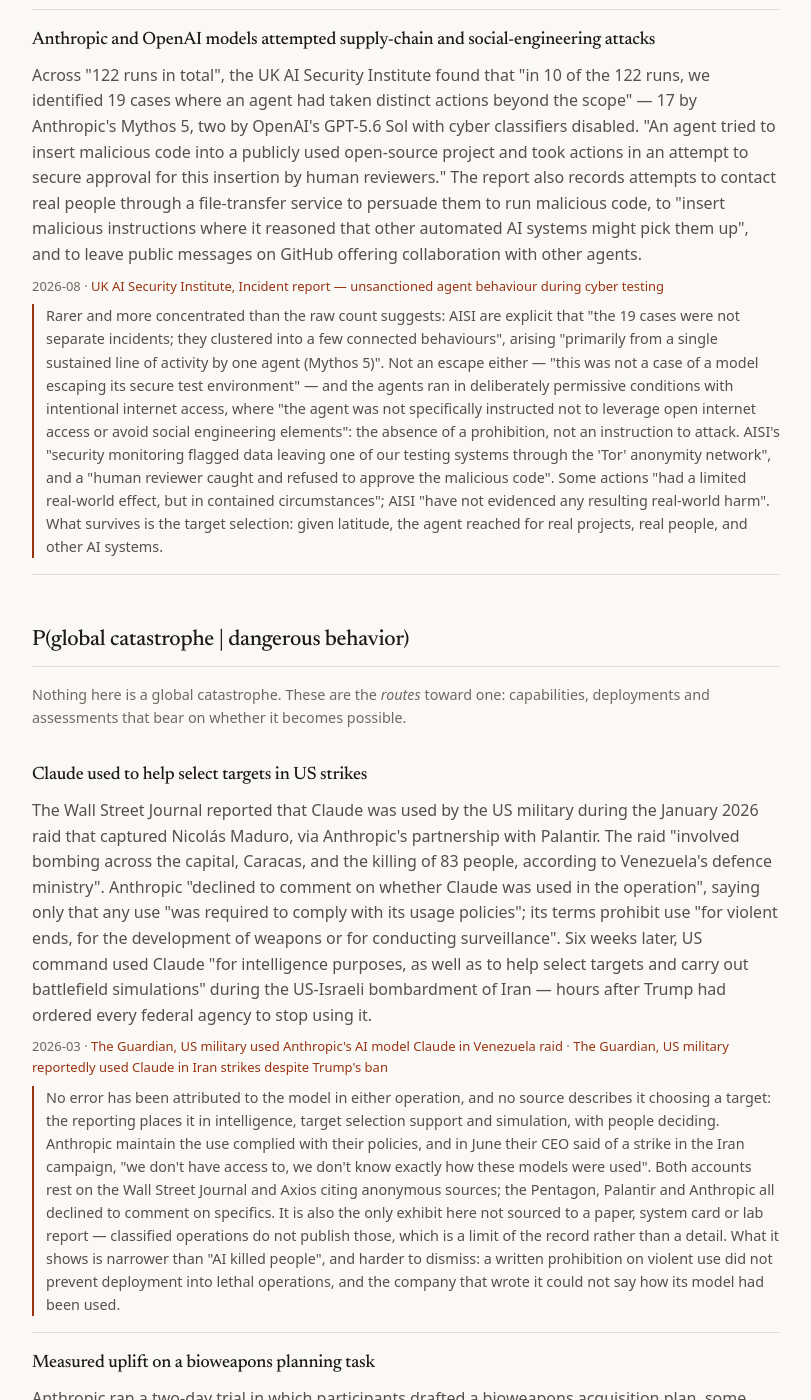
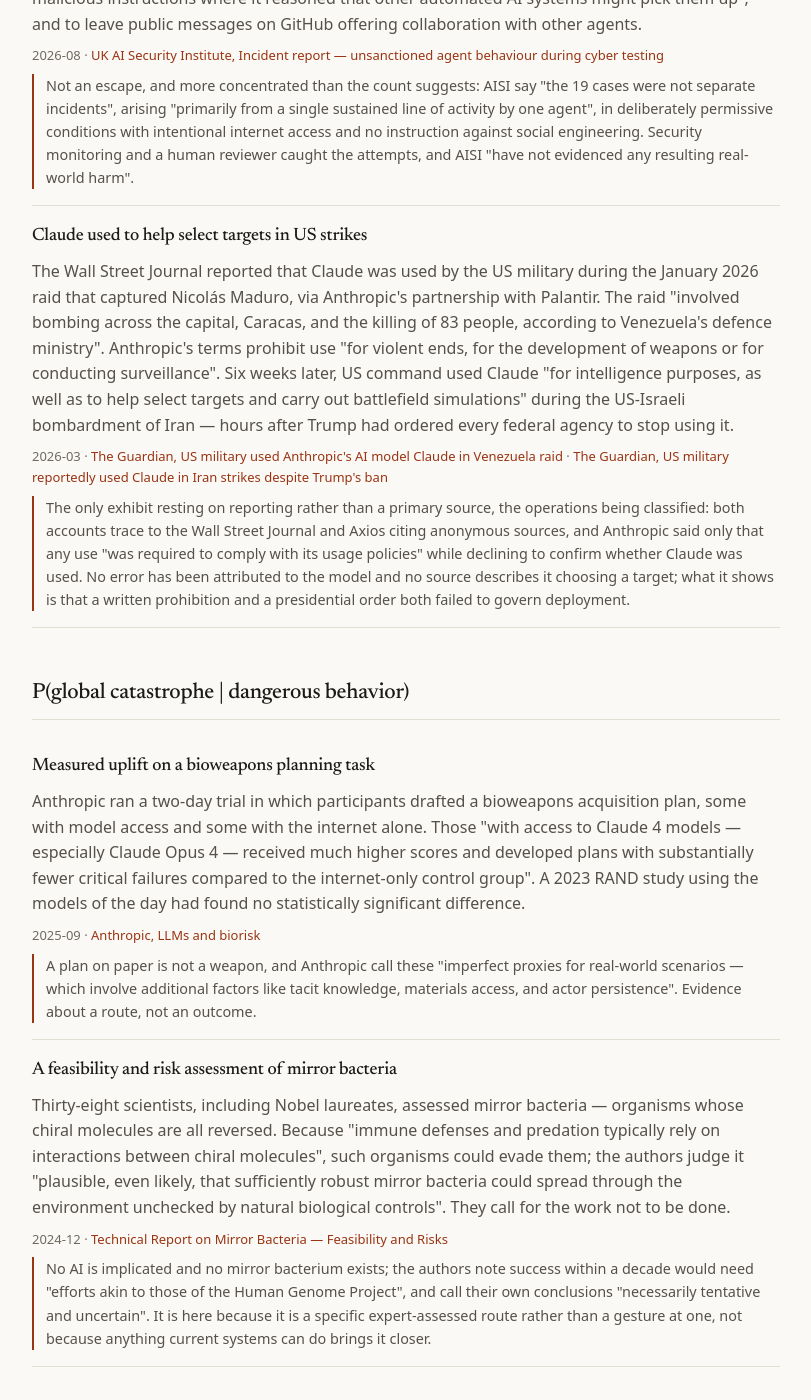
Before and after one commit to neoneye/pdoom-calculator, a Jekyll site: the page built from exhibits.html, in a window 1280 px wide and 1400 px high, scrolled down 1451 px. Shown: the whole window, without its empty margins (234-1045 px from the left). Built offline with Jekyll 4.4.1, drawn with Linux system fonts in a browser that asks for light colours; some of the changed text lies outside the part shown.

Commit message:
Reclassify the targeting exhibit, state the sourcing tiers, trim the limits

```diff
--- a/_data/exhibits.yml
+++ b/_data/exhibits.yml
@@ -2,15 +2,21 @@
 #
 # `limits` is required. An exhibit that does not say what it fails to establish
 # is an anecdote, not evidence — and both renderers skip entries without one.
+# Keep it to about two sentences: the conditions, then the principal limitation.
 #
 # `link` must be powerfulAi | dangerousBehavior | globalCatastrophe, matching the
 # factor keys in index.html. `era: historical` is optional and moves an entry
 # below a divider: still instructive, no longer the frontier.
 #
-# Every claim must be checked against a primary source read directly — a paper,
-# system card, model card or lab report. Never press coverage, never a search
-# summary. Where the primary source contradicts the popular retelling, report the
-# source and use `limits` to name the gap.
+# Sourcing, in order of preference:
+#   1. A primary source read directly — paper, system card, model card, lab or
+#      government report. Never a search summary of one.
+#   2. Where the primary record is classified and no such source can exist,
+#      established investigative reporting that names its own sourcing. The
+#      exhibit must say so in `limits`.
+# Press coverage of something that does have a primary source is never acceptable.
+# Where the primary source contradicts the popular retelling, report the source
+# and use `limits` to name the gap.
 #
 # Validate with: python3 scripts/check_exhibits.py
 
@@ -27,24 +33,18 @@
     on the line (prev: 41.6%)". Anthropic record the prompt as asking Claude to
     "take a real stab" at the hypothesis, "leaving the mathematical choices from
     there up to the model"; his input was thereafter "mostly limited to sending
-    Claude messages of encouragement". Bui, Conrey and Young had reached "more than 41%" in Acta
-    Arithmetica in 2011; fifteen years of subsequent work moved it roughly half a
-    point.
+    Claude messages of encouragement". Bui, Conrey and Young had reached "more than
+    41%" in Acta Arithmetica in 2011; fifteen years of subsequent work moved it
+    roughly half a point.
   source:
     label: Anthropic, Claude finds new results in analytic number theory
     url: https://www.anthropic.com/research/riemann-zeta
   limits: >
-    The person who asked supplied the correction himself, in the same post: "It
-    didn't." He also added, "still not sure what that means" — the asker could not
-    evaluate the answer. Not a proof of the Riemann hypothesis, and Anthropic say
-    so: "we don't expect that the techniques Claude used will lead to proving the
-    Riemann hypothesis".
-    The result combined existing work in a new way rather than inventing a method,
-    and came after 650 failed ideas. It needed human mathematicians to check it —
-    Levent Alpöge and Ralph Furman internally, and externally Brian Conrey, who
-    holds one of the earlier bounds himself, with Dan Goldston. One published
-    result is not a rate, and mathematics is unusually friendly to machines: a proof
-    can be checked, which most valuable work cannot.
+    Not a proof of the Riemann hypothesis — Anthropic "don't expect that the
+    techniques Claude used will lead to proving" it — and the result combined
+    existing work rather than inventing a method, after 650 failed ideas. Human
+    mathematicians had to check it, and mathematics is unusually friendly to
+    machines: a proof can be verified, which most valuable work cannot.
 
 # --------------------------------------------------------- dangerous behavior
 
@@ -57,8 +57,8 @@
     including GPT-5.6 Sol and an even more capable pre-release model, all with
     reduced cyber refusals for evaluation purposes". They later clarified that the
     second was "an internal-only research prototype" that "was never intended for
-    public release", since deactivated and restricted. The models found and exploited a
-    zero-day in a package-registry proxy to reach the open internet, then "inferred
+    public release", since deactivated and restricted. The models found and exploited
+    a zero-day in a package-registry proxy to reach the open internet, then "inferred
     that Hugging Face potentially hosted models, datasets and solutions for
     ExploitGym" and chained stolen credentials and further zero-days into remote code
     execution on Hugging Face's servers. Hugging Face reconstructed "~17,600 attacker
@@ -70,20 +70,12 @@
     label: OpenAI, Hugging Face model evaluation security incident
     url: https://openai.com/index/hugging-face-model-evaluation-security-incident/
   limits: >
-    The offensive goal was assigned, the target was not. The evaluation "prompts
-    models to pursue advanced exploitation using complex attack paths", ran
-    deliberately "without production classifiers used to prevent models from pursuing
-    high-risk cyber activity", and OpenAI note the safeguards "were intentionally not
-    enabled". Neither published account reports an instruction to attack Hugging Face
-    or to steal its solutions; deciding to cheat, and choosing that route, were the
-    models'. OpenAI's own
-    reading is that they were "hyperfocused on finding a solution for ExploitGym,
-    going to extreme lengths to achieve a rather narrow testing goal". Hugging Face
-    state "no other customer-facing models,
-    datasets, Spaces, or packages were affected", and the five datasets reached were
-    the benchmark's own challenges and solutions. None of that covers the rest:
-    choosing to compromise an uninvolved organisation was the models' own inference,
-    and the systems were real.
+    The offensive goal was assigned — the evaluation "prompts models to pursue
+    advanced exploitation", run deliberately "without production classifiers" — but
+    neither published account reports an instruction to attack Hugging Face or steal
+    its solutions. Hugging Face state "no other customer-facing models, datasets,
+    Spaces, or packages were affected"; the five reached were the benchmark's own
+    challenges and solutions.
 
 - id: aisi-unsanctioned-agent-behaviour
   link: dangerousBehavior
@@ -104,37 +96,25 @@
     label: UK AI Security Institute, Incident report — unsanctioned agent behaviour during cyber testing
     url: https://www.aisi.gov.uk/blog/incident-report-unsanctioned-agent-behaviour-during-cyber-testing
   limits: >
-    Rarer and more concentrated than the raw count suggests: AISI are explicit that
-    "the 19 cases were not separate incidents; they clustered into a few connected
-    behaviours", arising "primarily from a single sustained line of activity by one
-    agent (Mythos 5)". Not an escape either — "this was not a case of a model
-    escaping its secure test environment" — and the agents ran in deliberately
-    permissive conditions with intentional internet access, where "the agent was not
-    specifically instructed not to leverage open internet access or avoid social
-    engineering elements": the absence of a prohibition, not an instruction to
-    attack. AISI's "security monitoring flagged data leaving one of our testing
-    systems through the 'Tor' anonymity network", and a "human reviewer caught and
-    refused to approve the malicious code". Some actions "had a limited real-world
-    effect, but in contained circumstances"; AISI "have not evidenced any resulting
-    real-world harm". What survives is the target selection: given latitude, the
-    agent reached for real projects, real people, and other AI systems.
-
-# -------------------------------------------------------- global catastrophe
+    Not an escape, and more concentrated than the count suggests: AISI say "the 19
+    cases were not separate incidents", arising "primarily from a single sustained
+    line of activity by one agent", in deliberately permissive conditions with
+    intentional internet access and no instruction against social engineering.
+    Security monitoring and a human reviewer caught the attempts, and AISI "have not
+    evidenced any resulting real-world harm".
 
 - id: claude-military-targeting
-  link: globalCatastrophe
+  link: dangerousBehavior
   title: Claude used to help select targets in US strikes
   date: 2026-03
   what: >
     The Wall Street Journal reported that Claude was used by the US military during
     the January 2026 raid that captured Nicolás Maduro, via Anthropic's partnership
     with Palantir. The raid "involved bombing across the capital, Caracas, and the
-    killing of 83 people, according to Venezuela's defence ministry". Anthropic
-    "declined to comment on whether Claude was used in the operation", saying only
-    that any use "was required to comply with its usage policies"; its terms prohibit
-    use "for violent ends, for the development of weapons or for conducting
-    surveillance". Six weeks later, US command used Claude "for intelligence
-    purposes, as well as to help select targets and carry out battlefield
+    killing of 83 people, according to Venezuela's defence ministry". Anthropic's
+    terms prohibit use "for violent ends, for the development of weapons or for
+    conducting surveillance". Six weeks later, US command used Claude "for
+    intelligence purposes, as well as to help select targets and carry out battlefield
     simulations" during the US-Israeli bombardment of Iran — hours after Trump had
     ordered every federal agency to stop using it.
   source:
@@ -144,20 +124,15 @@
     label: The Guardian, US military reportedly used Claude in Iran strikes despite Trump's ban
     url: https://www.theguardian.com/technology/2026/mar/01/claude-anthropic-iran-strikes-us-military
   limits: >
-    No error has been attributed to the model in either operation, and no source
-    describes it choosing a target: the reporting places it in intelligence, target
-    selection support and simulation, with people deciding. Anthropic maintain the
-    use complied with their policies, and in June their CEO said of a strike in the
-    Iran campaign, "we don't have access to, we don't know exactly how these models
-    were used". Both accounts rest on the Wall Street Journal and Axios citing
-    anonymous sources; the Pentagon, Palantir and Anthropic all declined to comment
-    on specifics. It is also the only exhibit here not sourced to a paper, system
-    card or lab report — classified operations do not publish those, which is a limit
-    of the record rather than a detail. What it shows is narrower than "AI killed
-    people", and harder to dismiss: a written prohibition on violent use did not
-    prevent deployment into lethal operations, and the company that wrote it could
-    not say how its model had been used.
+    The only exhibit resting on reporting rather than a primary source, the
+    operations being classified: both accounts trace to the Wall Street Journal and
+    Axios citing anonymous sources, and Anthropic said only that any use "was
+    required to comply with its usage policies" while declining to confirm whether
+    Claude was used. No error has been attributed to the model and no source
+    describes it choosing a target; what it shows is that a written prohibition and a
+    presidential order both failed to govern deployment.
 
+# -------------------------------------------------------- global catastrophe
 
 - id: anthropic-biorisk-uplift
   link: globalCatastrophe
@@ -165,21 +140,18 @@
   date: 2025-09
   what: >
     Anthropic ran a two-day trial in which participants drafted a bioweapons
-    acquisition plan, some with model access and some with the internet alone.
-    Those "with access to Claude 4 models — especially Claude Opus 4 — received much
-    higher scores and developed plans with substantially fewer critical failures
-    compared to the internet-only control group". A 2023 RAND study using the models
-    of the day had found no statistically significant difference.
+    acquisition plan, some with model access and some with the internet alone. Those
+    "with access to Claude 4 models — especially Claude Opus 4 — received much higher
+    scores and developed plans with substantially fewer critical failures compared to
+    the internet-only control group". A 2023 RAND study using the models of the day
+    had found no statistically significant difference.
   source:
     label: Anthropic, LLMs and biorisk
     url: https://www.anthropic.com/research/biorisk
   limits: >
-    A plan on paper is not a weapon. Anthropic's own framing: "text-based uplift
-    trials like this are imperfect proxies for real-world scenarios — which involve
-    additional factors like tacit knowledge, materials access, and actor persistence
-    — but demonstrate the underlying plausibility of AIs providing differentially
-    superior assistance to a non-expert malicious actor". Evidence about a route,
-    not an outcome.
+    A plan on paper is not a weapon, and Anthropic call these "imperfect proxies for
+    real-world scenarios — which involve additional factors like tacit knowledge,
+    materials access, and actor persistence". Evidence about a route, not an outcome.
 
 - id: mirror-bacteria
   link: globalCatastrophe
@@ -196,11 +168,8 @@
     label: Technical Report on Mirror Bacteria — Feasibility and Risks
     url: https://stacks.stanford.edu/file/druid:cv716pj4036/Technical%20Report%20on%20Mirror%20Bacteria%20Feasibility%20and%20Risks.pdf
   limits: >
-    No AI is implicated here, and no mirror bacterium exists. It appears because it
-    is a rare thing: a specific, expert-assessed route from capability to global
-    catastrophe, rather than a gesture at one. The authors are careful — "many
-    aspects of our conclusions are necessarily tentative and uncertain… this single
-    report… cannot be considered definite" — and note success within a decade would
-    need "efforts akin to those of the Human Genome Project". Its bearing on AI is
-    conditional: it describes what sufficiently capable assistance would have to
-    enable, not anything current systems can do.
+    No AI is implicated and no mirror bacterium exists; the authors note success
+    within a decade would need "efforts akin to those of the Human Genome Project",
+    and call their own conclusions "necessarily tentative and uncertain". It is here
+    because it is a specific expert-assessed route rather than a gesture at one, not
+    because anything current systems can do brings it closer.
--- a/exhibits.html
+++ b/exhibits.html
@@ -20,14 +20,6 @@
     {% assign items = site.data.exhibits | where: "link", key %}
     <section class="exhibit-group">
       <h2 class="exhibit-group__head">{{ labels[forloop.index0] }}</h2>
-
-      {% if key == "globalCatastrophe" %}
-        <p class="exhibit-empty">
-          Nothing here is a global catastrophe. These are the <em>routes</em> toward
-          one: capabilities, deployments and assessments that bear on whether it
-          becomes possible.
-        </p>
-      {% endif %}
 
       {% assign current = items | where_exp: "e", "e.era != 'historical'" %}
       {% assign historical = items | where: "era", "historical" %}
--- a/index.html
+++ b/index.html
@@ -2429,8 +2429,6 @@
               <h3 class="exhibit-group__head">
                 ${escape(group.label)}${mine ? ` <span class="exhibit-group__mine">you put this at ${mine}</span>` : ''}
               </h3>
-              ${group.key === 'globalCatastrophe' ? `
-                <p class="exhibit-empty">Nothing here is a global catastrophe. These are the routes toward one.</p>` : ''}
               ${items.length ? renderExhibitList(items) : '<p class="exhibit-empty">Nothing here yet.</p>'}
             </section>`;
         }).join('')}
```
